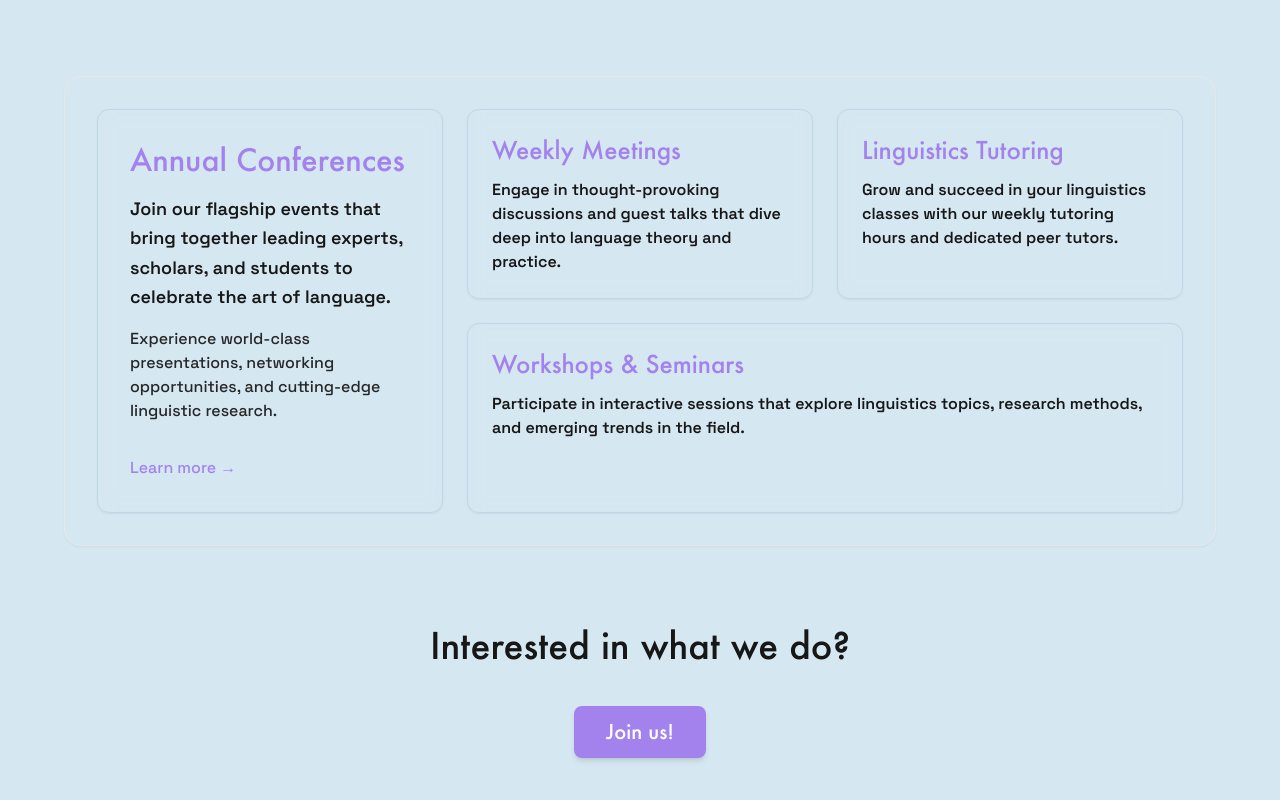
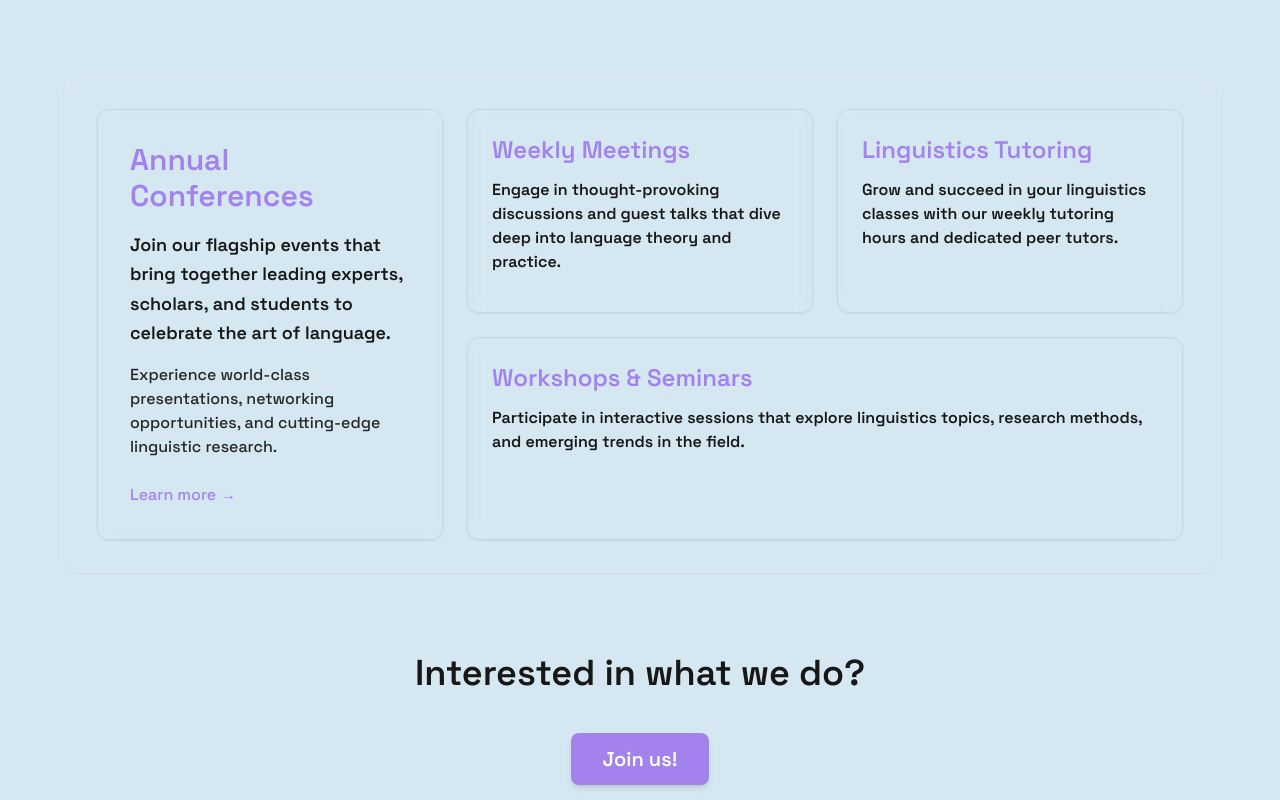
Before and after one commit to DevT02/qUALMS-website, a Next.js app: page / in a window 1280 px wide. Shown: the part 1320-2120 px from the top of the page. Built offline with nearby package versions, Linux system fonts and the light colour scheme; a web font is replaced by a local one.

Commit message:
Extend Space Grotesk to about copy and CTA

```diff
--- a/src/app/globals.css
+++ b/src/app/globals.css
@@ -71,6 +71,11 @@
 
   .space-grotesk-section {
     font-family: 'Space Grotesk', 'Inter', sans-serif;
+  }
+
+  .space-grotesk-section .font-heading {
+    font-family: 'Space Grotesk', 'Inter', sans-serif !important;
+    font-weight: 600;
   }
 
   .font-heading {
--- a/src/app/page.tsx
+++ b/src/app/page.tsx
@@ -144,11 +144,11 @@ export default function Home() {
 
                 {/* About text */}
                 <div className="space-y-5 pl-6 border-l-4 border-lavender/70">
-                  <p className="text-lg md:text-xl font-sans text-neutral-900 dark:text-neutral-100 leading-relaxed">
+                  <p className="text-lg md:text-xl text-neutral-900 dark:text-neutral-100 leading-relaxed">
                     qUALMS is MSU's official student organization for undergraduate linguistics majors, minors, and friends.
                     The club went dormant during COVID but after 5 years we are proud to announce that we are bringing it back!
                   </p>
-                  <p className="text-lg md:text-xl font-sans text-neutral-900 dark:text-neutral-100 leading-relaxed">
+                  <p className="text-lg md:text-xl text-neutral-900 dark:text-neutral-100 leading-relaxed">
                     We host regular meetings for undergraduates to discuss linguistics, promote linguistics on campus, and of course, hang out and have fun!
                     We also host help hours, workshops, guest speakers, and annual conferences that celebrate the world of language.
                   </p>
@@ -163,7 +163,7 @@ export default function Home() {
         {/* CTA Section */}
         <div
           ref={ctaRef}
-          className={`mt-20 mb-16 text-center transition-all duration-500 ${ctaVisible ? 'opacity-100 translate-y-0' : 'opacity-0 translate-y-8'}`}
+          className={`mt-20 mb-16 text-center transition-all duration-500 ${ctaVisible ? 'opacity-100 translate-y-0' : 'opacity-0 translate-y-8'} space-grotesk-section`}
         >
           <h2 className="text-center text-3xl md:text-4xl font-heading font-bold mb-10 text-neutral-900 dark:text-neutral-100">Interested in what we do?</h2>
 
```
